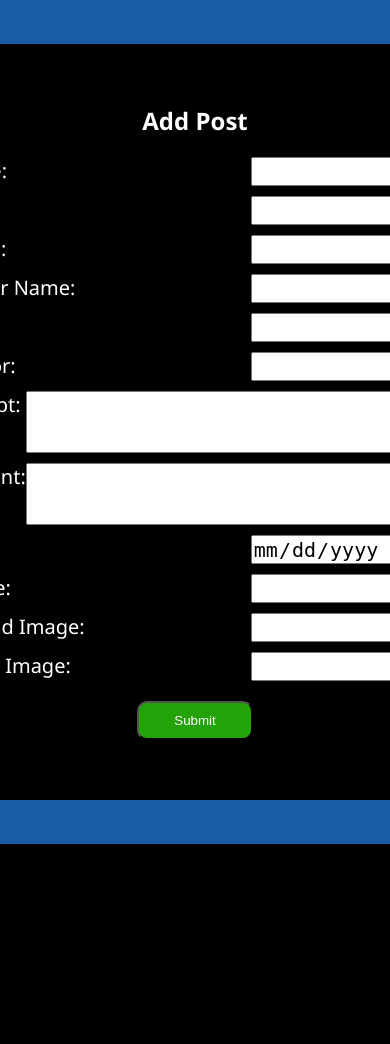
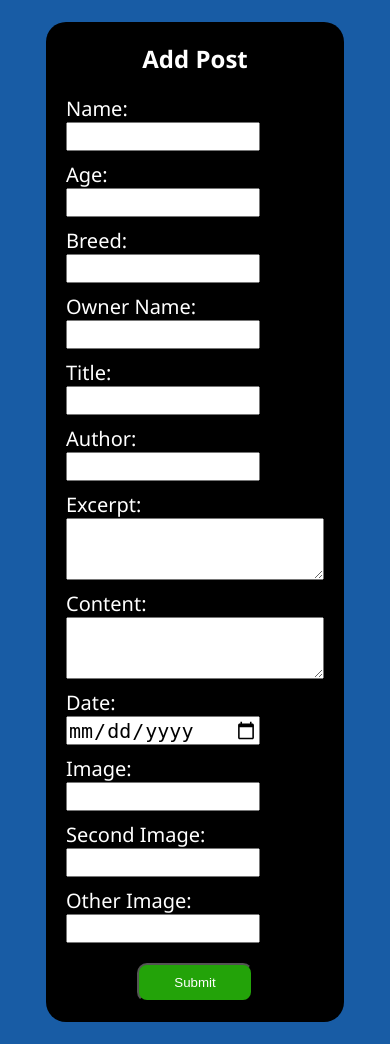
Before and after one commit to MNabeelAkhtar/Django_Dog-CleverCollar, a Django app: page /create_post/ in a window 390 px wide; the page is wider, and only the part inside the window is pictured. Shown: the part 80-1124 px from the top of that part. Before the commit the page ends 924 px from the top of that part, so only its background shows below. Run offline with Django 3.2, Linux system fonts and the light colour scheme; parts of the project's set-up code (start-up, migrations or seed data) failed here and were passed over.

Commit message:
adding responsiveness in page

```diff
--- a/home/templates/home/create_post.html
+++ b/home/templates/home/create_post.html
@@ -2,6 +2,19 @@
 
 {% block css_files%}
 <style>
+    @media only screen and (max-width: 600px) {
+        .black-box{
+            padding: 20px !important;
+        }
+        .input-container{
+            flex-direction: column;
+        }
+        .form-container{
+            height: fit-content;
+            margin: 100px 0;
+        }
+    }
+
     .form-container{
         display: flex;
         align-items: center;
@@ -85,11 +98,11 @@
             </div>
             <div class="input-container">
                 <label>Excerpt:</label>
-                <textarea id="w3review" name="excerpt" rows="4" cols="50"></textarea>
+                <textarea id="w3review" name="excerpt" rows="4" cols="30"></textarea>
             </div>
             <div class="input-container">
                 <label>Content:</label>
-                <textarea id="w3review" name="content" rows="4" cols="50"></textarea>
+                <textarea id="w3review" name="content" rows="4" cols="30"></textarea>
             </div>
             <div class="input-container">
                 <label>Date:</label>
```
